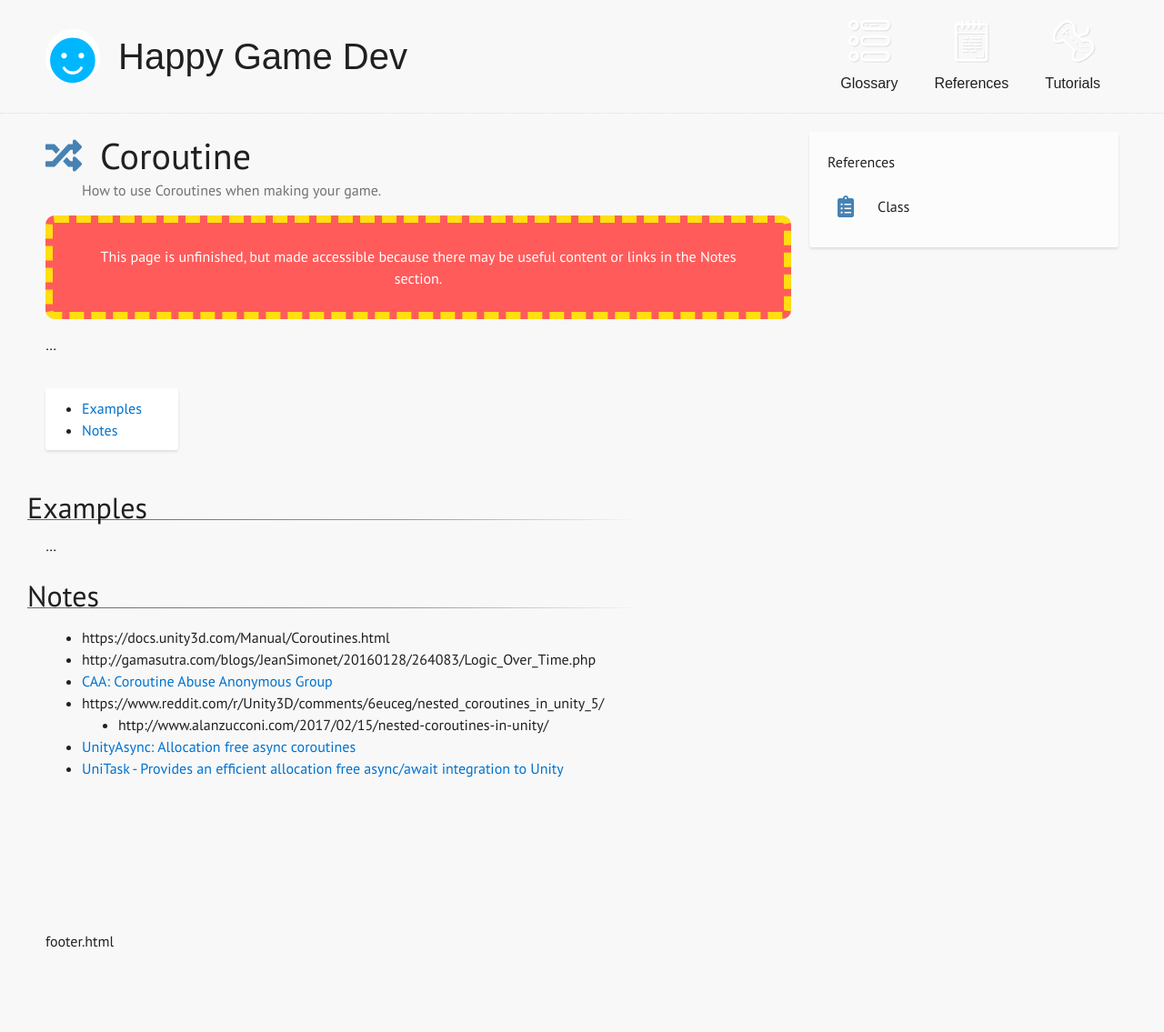
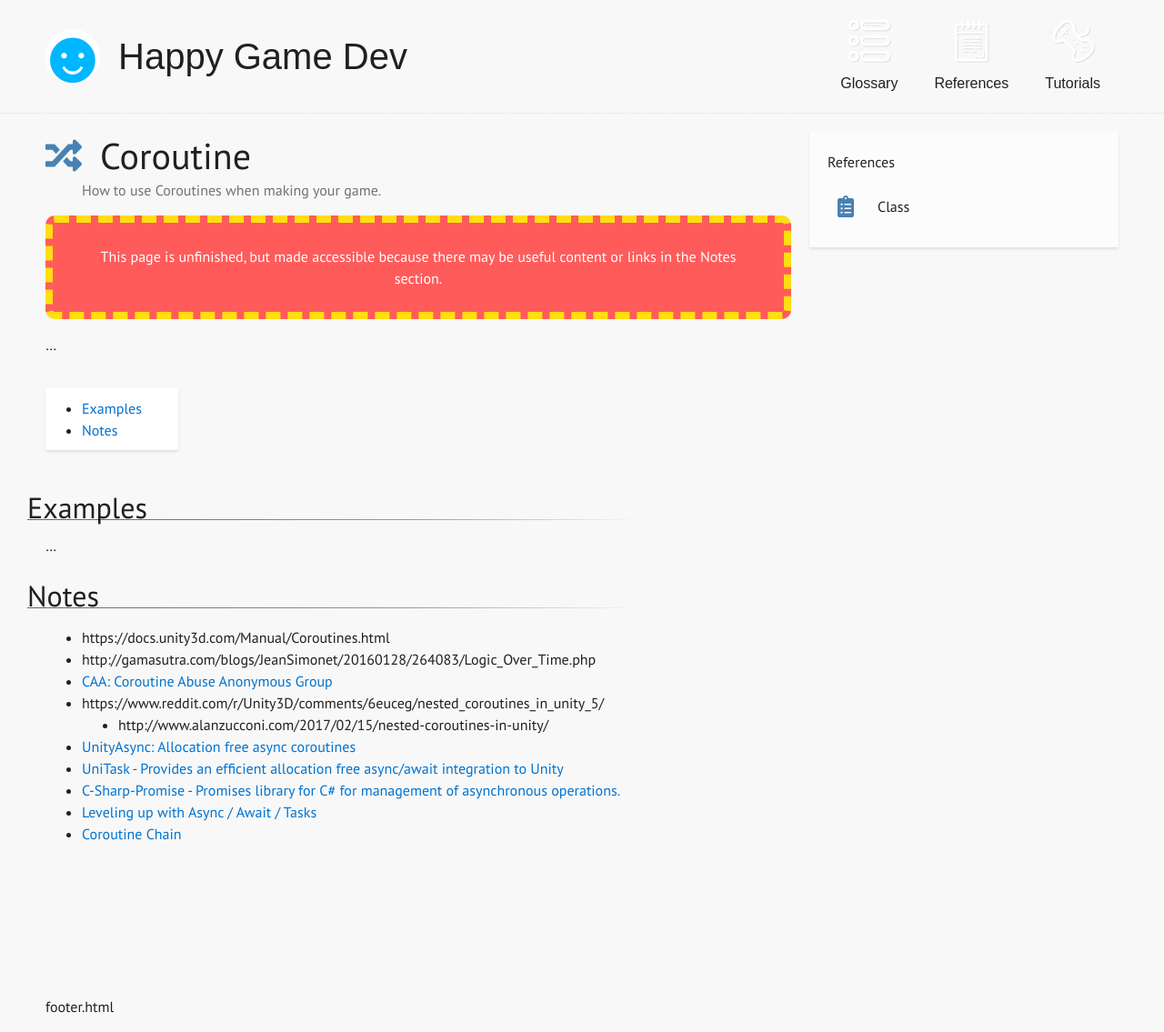
Before and after one commit to st4rdog/st4rdog.github.io, a Jekyll site: the page built from _references/programming/coroutine.md, in a window 1280 px wide. Shown: the whole page at 91% size. Built offline with Jekyll 4.4.1, drawn with Linux system fonts in a browser that asks for light colours; some web fonts are replaced; comment, search, counter and statistics services are not loaded; before the commit the page ends 1063 px from its top, so only the background shows below that.

Commit message:
Update coroutine.md

```diff
--- a/_references/programming/coroutine.md
+++ b/_references/programming/coroutine.md
@@ -39,3 +39,6 @@ showComments : true
   * http://www.alanzucconi.com/2017/02/15/nested-coroutines-in-unity/
 * [UnityAsync: Allocation free async coroutines](https://forum.unity.com/threads/unityasync-allocation-free-async-coroutines.483880/)
 * [UniTask - Provides an efficient allocation free async/await integration to Unity](https://github.com/Cysharp/UniTask)
+* [C-Sharp-Promise - Promises library for C# for management of asynchronous operations. ](https://github.com/Real-Serious-Games/C-Sharp-Promise)
+* [Leveling up with Async / Await / Tasks](https://john-tucker.medium.com/unity-leveling-up-with-async-await-tasks-2a7971df9c57)
+* [Coroutine Chain](https://github.com/geniikw/CoroutineChain)
```
